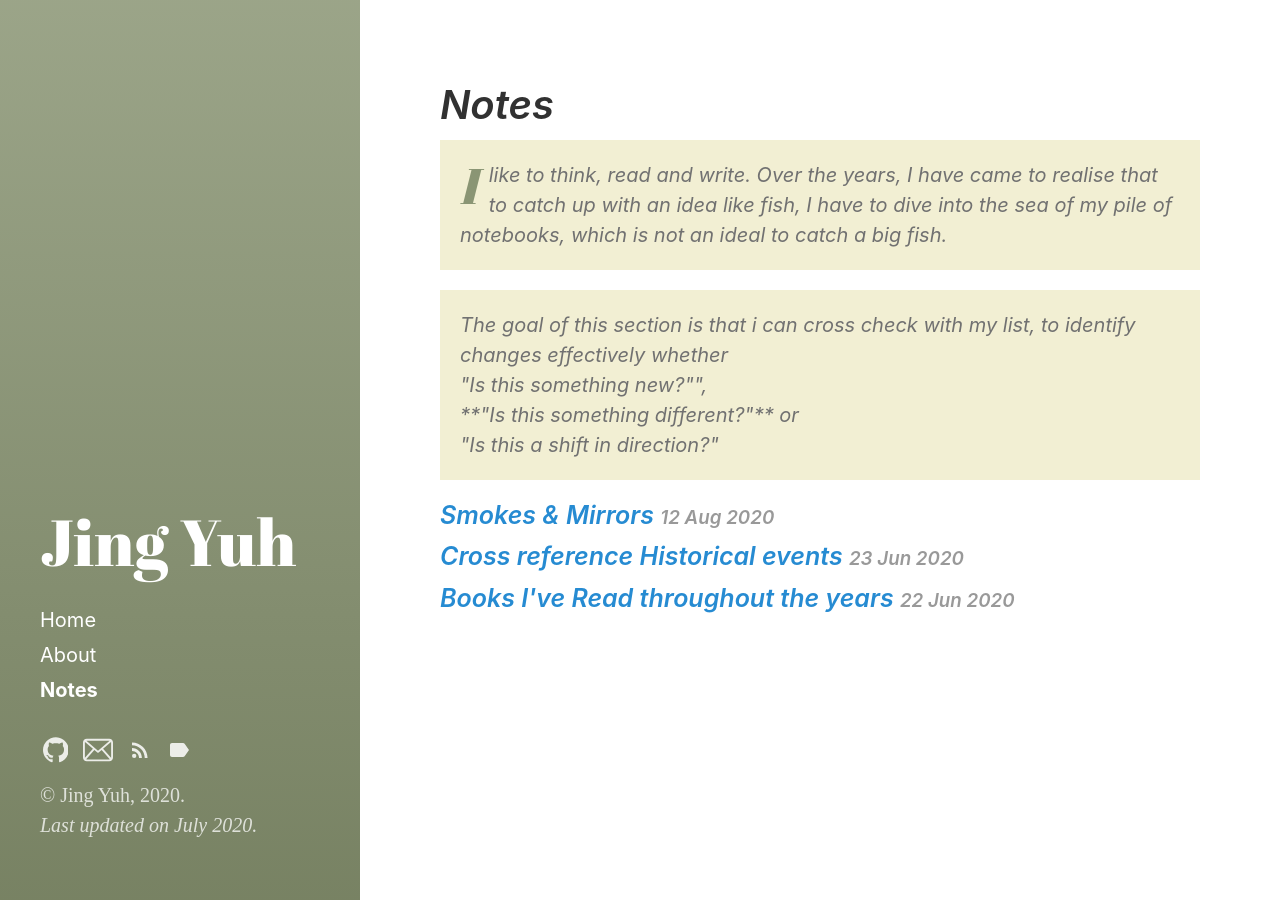
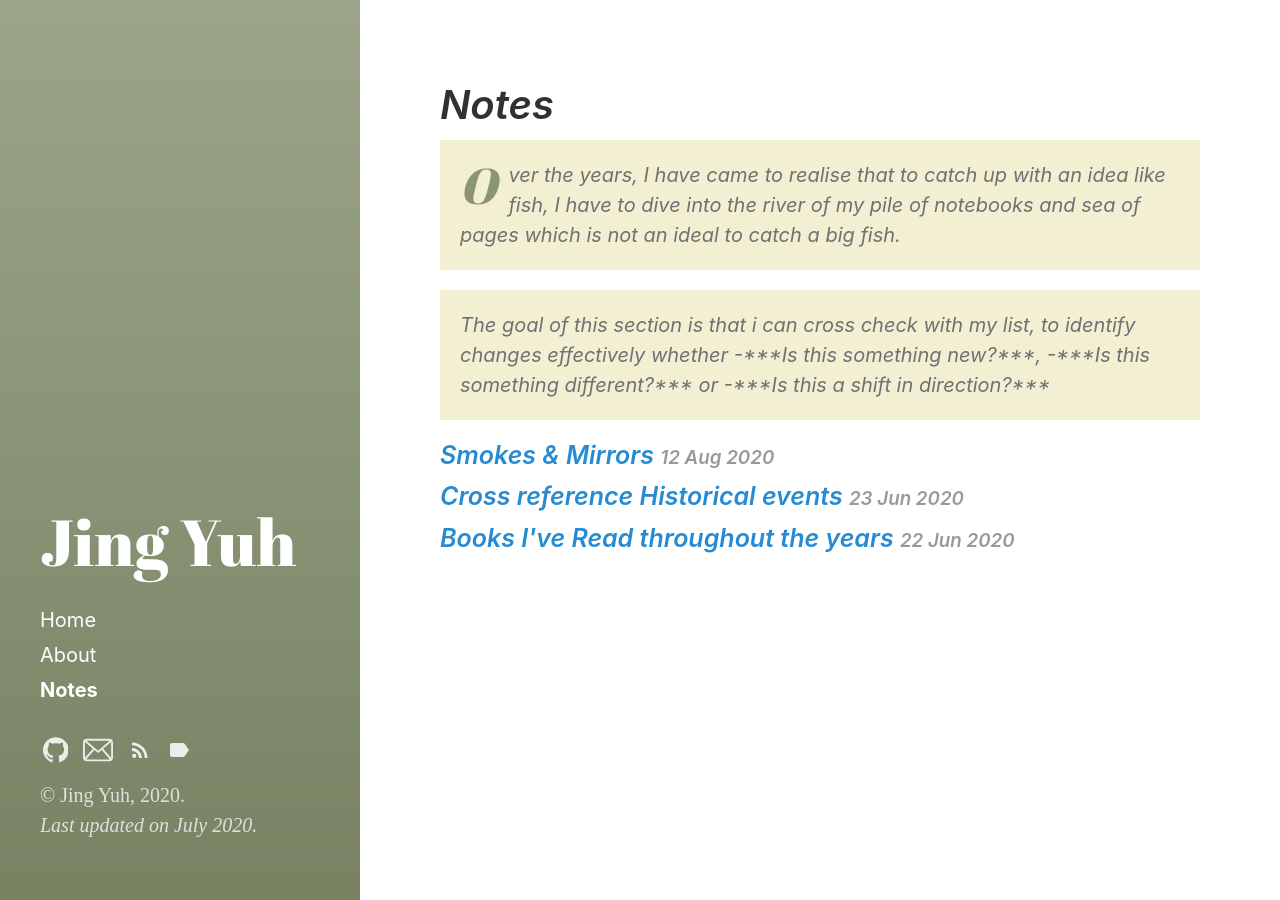
Before and after one commit to jyang123-bit/Website, a Jekyll site: the page built from category/Notes.md, in a window 1280 px wide. Built offline with Jekyll 4.4.1, drawn with Linux system fonts in a browser that asks for light colours.

Commit message:
Update Notes.md

```diff
--- a/category/Notes.md
+++ b/category/Notes.md
@@ -5,11 +5,11 @@ title: Notes
 
 ---
 <p class="message">
-  <span class="padded-dropcap">I</span> like to think, read and write. Over the years, I have came to realise that to catch up with an idea like fish, I have to dive into the sea of my pile of notebooks, which is not an ideal to catch a big fish.
+  <span class="padded-dropcap">O</span> ver the years, I have came to realise that to catch up with an idea like fish, I have to dive into the river of my pile of notebooks and sea of pages which is not an ideal to catch a big fish.
 </p>
 
 <p class="message">The goal of this section is that i can cross check with my list, to identify changes effectively whether
-<br>"Is this something new?"",
-<br>**"Is this something different?"** or
-<br>"Is this a shift in direction?"
+-***Is this something new?***,
+-***Is this something different?*** or
+-***Is this a shift in direction?***
 </p>
```
